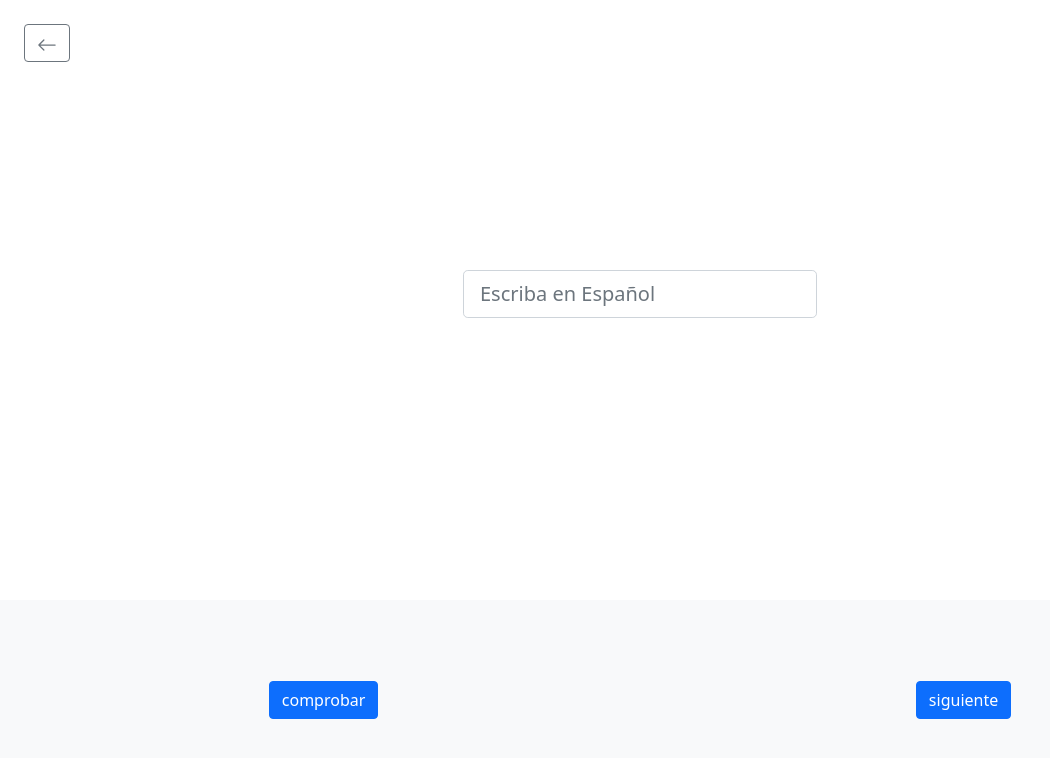
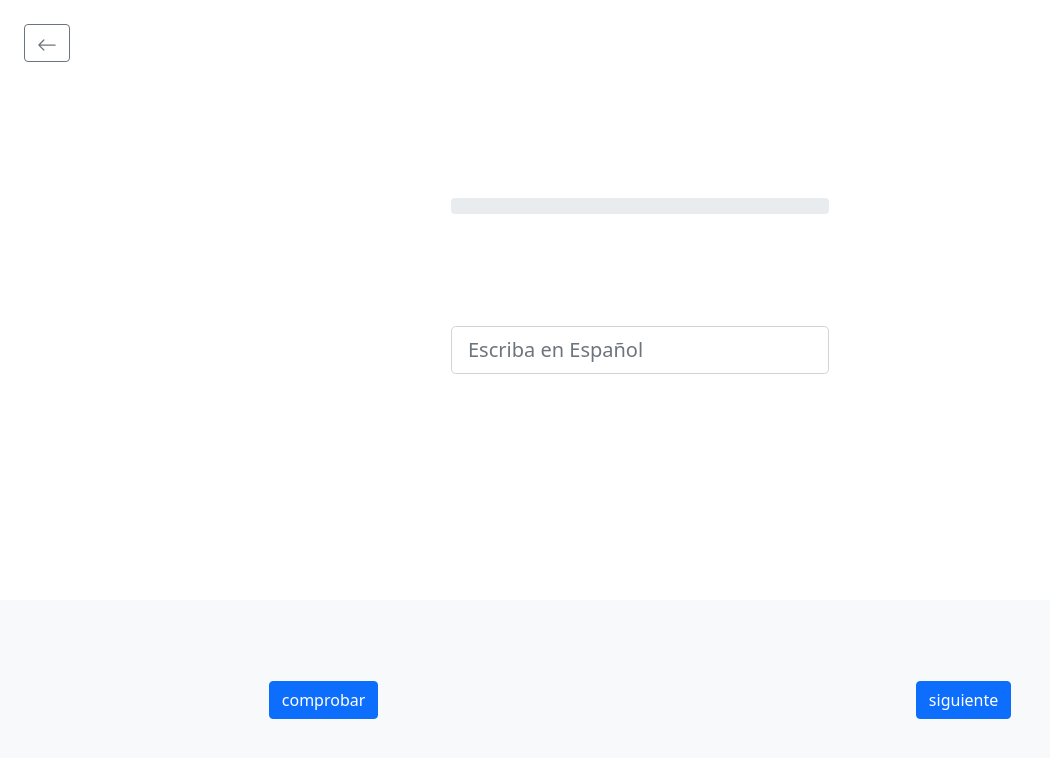
Before and after one commit to Lopez089/wordEnglish, a Next.js app: page /practice in a window 1280 px wide. Shown: the top 758 px of the page, without its empty margins (0-1050 px from the left). Built offline with nearby package versions, Linux system fonts and the light colour scheme; no server answers; the database is empty.

Commit message:
feat (practiceWord): add progressBar

```diff
--- a/components/practiceWord.js
+++ b/components/practiceWord.js
@@ -1,18 +1,21 @@
 
 import ButtonOnclick from '../components/button'
-import { Button, Form, Tooltip, Overlay } from 'react-bootstrap'
+import { Button, Form, Tooltip, Overlay, ProgressBar } from 'react-bootstrap'
 import { useWordPractice } from '../hooks/useWordPractice'
 
 export const PracticeWord = () => {
-  const { word, showWord, wordSpanish, message, target, showTooltip, newStateWord, setWord, handleOnchage, handleCheck, haldleNext, handleshowTooltip, setWordSpanish, setMessage, setNewStateWord, setShowWord, setshowTooltip } = useWordPractice()
+  const { progressBar, word, showWord, wordSpanish, message, target, showTooltip, newStateWord, setWord, handleOnchage, handleCheck, haldleNext, handleshowTooltip, setWordSpanish, setMessage, setNewStateWord, setShowWord, setshowTooltip } = useWordPractice()
   return (
     <>
+      <div className='p5 mb-5'>
+        <ProgressBar variant='warning' now={progressBar} />
+      </div>
       <Overlay target={target.current} show={showTooltip} placement='top'>
         <Tooltip id='tooltip-top'>
           <strong>{word[showWord] ? word[showWord].data.spanish : ''}</strong>
         </Tooltip>
       </Overlay>
-      <h1 className='display-1 text-center mb-3' ref={target} onClick={() => handleshowTooltip(showTooltip, setshowTooltip)}>
+      <h1 className='mt-5 display-1 text-center mb-3' ref={target} onClick={() => handleshowTooltip(showTooltip, setshowTooltip)}>
         {word[showWord] ? word[showWord].data.english : ''}
       </h1>
       <Form>
```
